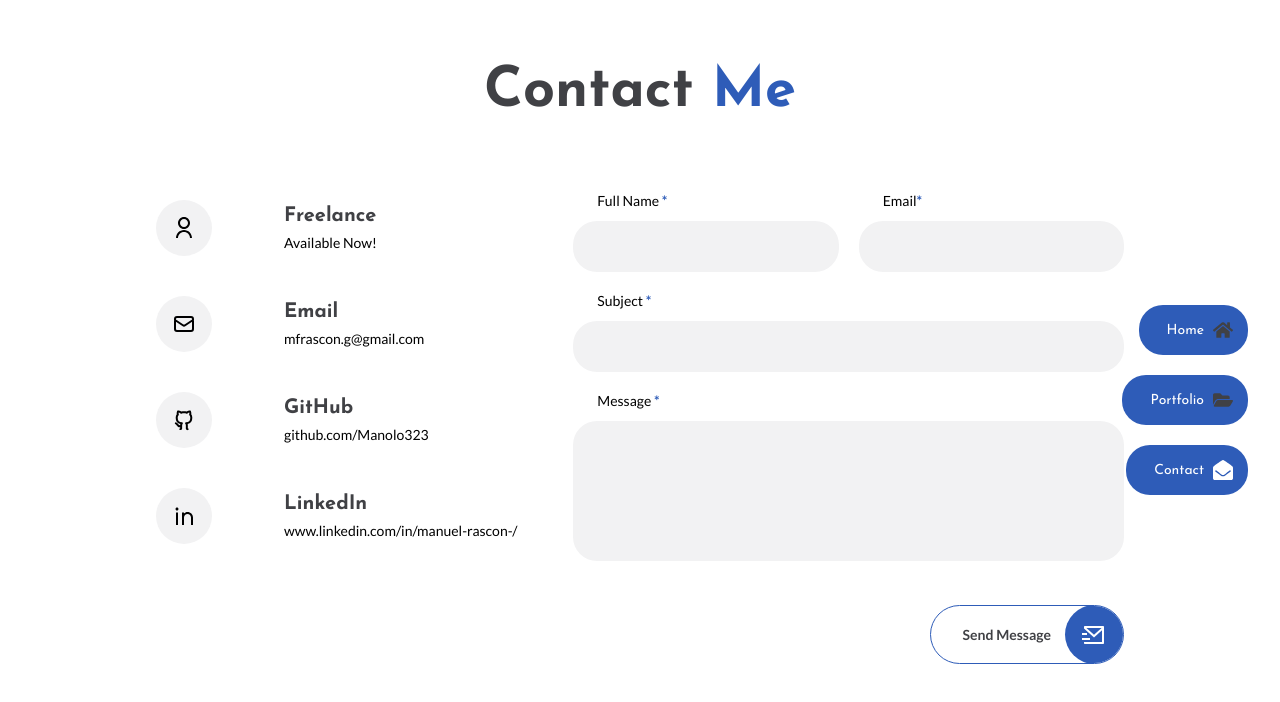
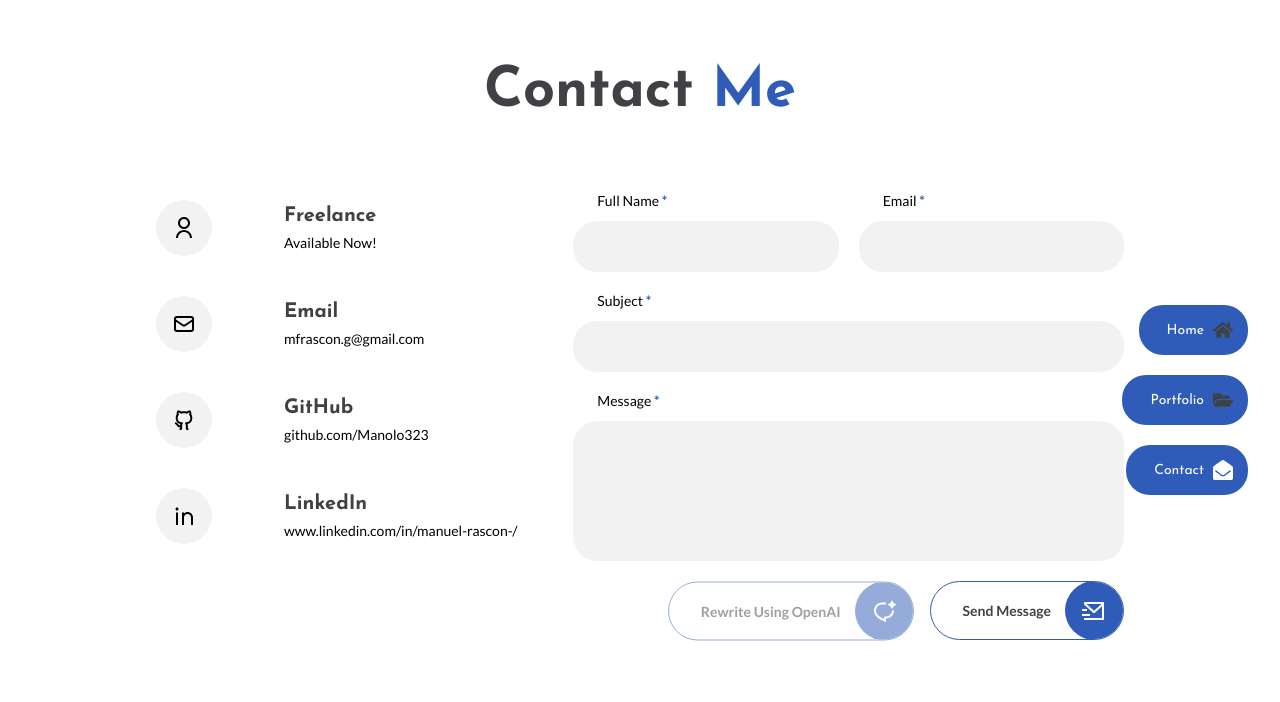
Before and after one commit to mfrascon/portfolio-website, a React (Vite) app: page /contact in a window 1280 px wide. Shown: the top 702 px of the page. Built offline with nearby package versions, Linux system fonts and the light colour scheme.

Commit message:
added openAI functionality

```diff
--- a/index.html
+++ b/index.html
@@ -3,7 +3,7 @@
   <head>
     <meta charset="UTF-8" />
     <meta name="viewport" content="width=device-width, initial-scale=1.0" />
-    <link rel="icon" type="image/png" href="/public/mr-logo.png" />
+    <link rel="icon" type="image/png" href="/mr-logo.png" />
     <title>Portfolio</title>
   </head>
   <body>
--- a/src/pages/contact/Contact.jsx
+++ b/src/pages/contact/Contact.jsx
@@ -1,4 +1,10 @@
-import { RiUserLine, RiGithubLine, RiLinkedinLine, RiMailSendLine } from 'react-icons/ri';
+import {
+  RiUserLine,
+  RiGithubLine,
+  RiLinkedinLine,
+  RiMailSendLine,
+  RiChatAiLine
+} from 'react-icons/ri';
 import { HiOutlineMail } from 'react-icons/hi';
 import { useState } from 'react';
 import emailjs from '@emailjs/browser';
@@ -14,18 +20,23 @@ const Contact = () => {
 
   const [feedbackMessage, setFeedbackMessage] = useState('');
   const [messageColor, setMessageColor] = useState('');
+  const [isLoading, setIsLoading] = useState(false);
+  const [textChanged, setTextChanged] = useState(false);
+  const [openAISubmissionCount, setOpenAISubmissionCount] = useState(0);
+  const MAX_OPENAI_SUBMISSIONS = 3;
+
 
   const handleChange = (e) => {
-    setFormData({ ...formData, [e.target.name]: e.target.value })
+    setFormData({ ...formData, [e.target.name]: e.target.value });
+    setTextChanged(false); // Reset animation when user types again
   };
 
   const sendEmail = (e) => {
     e.preventDefault();
 
-    if(!formData.name || !formData.email || !formData.subject || !formData.message) {
+    if (!formData.name || !formData.email || !formData.subject || !formData.message) {
       setMessageColor('color-red');
       setFeedbackMessage('Please fill out all fields');
-
       setTimeout(() => setFeedbackMessage(''), 3000);
       return;
     }
@@ -37,19 +48,55 @@ const Contact = () => {
         formData,
         'aQHKCKcVeauWgK605'
       )
-      .then(
-        () => {
+      .then(() => {
         setMessageColor('color-first');
         setFeedbackMessage('Message sent successfully!');
-
         setTimeout(() => setFeedbackMessage(''), 5000);
 
-          setFormData({name: '', email: '', subject: '', message: ''})
+        setFormData({ name: '', email: '', subject: '', message: '' });
+      })
+      .catch((error) => {
+        alert('Something went wrong...', error);
+      });
+  };
+
+const callOpenAI = async () => {
+  if (openAISubmissionCount >= MAX_OPENAI_SUBMISSIONS) {
+    setMessageColor('color-red');
+    setFeedbackMessage('You have reached the rewrite limit.');
+    setTimeout(() => setFeedbackMessage(''), 4000);
+    return;
+  }
+
+  setIsLoading(true);
+
+  try {
+    const res = await fetch('http://localhost:5000/api/openai/rewrite', {
+      method: 'POST',
+      headers: {
+        'Content-Type': 'application/json',
       },
-        (error) => {
-          alert('Something went wrong...', error);
-        },
-      );
+      body: JSON.stringify({ message: formData.message })
+    });
+
+    const data = await res.json();
+
+    if (res.ok && data.rewrittenMessage) {
+      setFormData({ ...formData, message: data.rewrittenMessage });
+      setOpenAISubmissionCount((prev) => prev + 1);
+      setTextChanged(true);
+    } else {
+      console.error('Rewrite error:', data.error);
+      setMessageColor('color-red');
+      setFeedbackMessage('Failed to contact OpenAI API');
+    }
+  } catch (error) {
+    console.error('Error:', error);
+    setMessageColor('color-red');
+    setFeedbackMessage('Server error. Please try again later.');
+  } finally {
+    setIsLoading(false);
+  }
 };
 
   return (
@@ -60,12 +107,10 @@ const Contact = () => {
 
       <div className='contact-container container grid'>
         <div className='contact-content grid'>
-
           <div className='contact-card'>
             <span className='contact-icon'>
               <RiUserLine />
             </span>
-
             <div>
               <h3 className='contact-title'>Freelance</h3>
               <p className='contact-data'>Available Now!</p>
@@ -76,7 +121,6 @@ const Contact = () => {
             <span className='contact-icon'>
               <HiOutlineMail />
             </span>
-
             <div>
               <h3 className='contact-title'>Email</h3>
               <p className='contact-data'>mfrascon.g@gmail.com</p>
@@ -87,7 +131,6 @@ const Contact = () => {
             <span className='contact-icon'>
               <RiGithubLine />
             </span>
-
             <div>
               <h3 className='contact-title'>GitHub</h3>
               <p className='contact-data'>github.com/Manolo323</p>
@@ -98,67 +141,88 @@ const Contact = () => {
             <span className='contact-icon'>
               <RiLinkedinLine />
             </span>
-
             <div>
               <h3 className='contact-title'>LinkedIn</h3>
               <p className='contact-data'>www.linkedin.com/in/manuel-rascon-/</p>
             </div>
           </div>
-
         </div>
 
         <form action='' className='contact-form grid' onSubmit={sendEmail}>
           <div className='contact-form-group grid'>
             <div className='contact-form-div'>
-              <label htmlFor='' className='contact-form-label'>
+              <label className='contact-form-label'>
                 Full Name <b>*</b>
               </label>
-
               <input
                 type='text'
                 name='name'
                 onChange={handleChange}
                 value={formData.name}
-                className='contact-form-input' />
+                className='contact-form-input'
+              />
             </div>
 
             <div className='contact-form-div'>
-              <label htmlFor='' className='contact-form-label'>
-                Email<b>*</b>
+              <label className='contact-form-label'>
+                Email <b>*</b>
               </label>
-
               <input
                 type='email'
                 name='email'
                 onChange={handleChange}
                 value={formData.email}
-                className='contact-form-input' />
+                className='contact-form-input'
+              />
             </div>
           </div>
 
           <div className='contact-form-div'>
-              <label htmlFor='' className='contact-form-label'>
+            <label className='contact-form-label'>
               Subject <b>*</b>
             </label>
-
             <input
               type='text'
               name='subject'
               onChange={handleChange}
               value={formData.subject}
-                className='contact-form-input' />
+              className='contact-form-input'
+            />
           </div>
 
           <div className='contact-form-div'>
-              <label htmlFor='' className='contact-form-label'>
+            <label className='contact-form-label'>
               Message <b>*</b>
             </label>
-
             <textarea
               name='message'
               onChange={handleChange}
               value={formData.message}
-                className='contact-form-input contact-form-area'></textarea>
+              className={`contact-form-input contact-form-area ${
+                textChanged ? 'text-changed' : ''
+              }`}
+            ></textarea>
+          </div>
+
+          <div className='button-group'>
+            <div className='openai-button'>
+              <button
+                type='button'
+                className='button fade-in-button'
+                disabled={!formData.message.trim() || openAISubmissionCount >= MAX_OPENAI_SUBMISSIONS}
+                onClick={callOpenAI}
+              >
+                {isLoading ? (
+                  <span className='spinner'></span>
+                ) : (
+                  <>
+                    Rewrite Using OpenAI
+                    <span className='button-icon'>
+                      <RiChatAiLine />
+                    </span>
+                  </>
+                )}
+              </button>
             </div>
 
             <div className='contact-button'>
@@ -169,6 +233,7 @@ const Contact = () => {
                 </span>
               </button>
             </div>
+          </div>
 
           {feedbackMessage && (
             <p className={`contact-message ${messageColor}`}>
@@ -178,7 +243,7 @@ const Contact = () => {
         </form>
       </div>
     </section>
-  )
-}
+  );
+};
 
 export default Contact;
--- a/src/pages/contact/contact.css
+++ b/src/pages/contact/contact.css
@@ -83,9 +83,30 @@
     height: 140px;
 }
 
-.contact-button {
-    justify-self: flex-end;
-    margin-top: 1.5rem;
+.button-group {
+  display: flex;
+  gap: 1rem; /* adds space between buttons */
+  flex-wrap: wrap;
+  justify-content: flex-end;
+}
+
+/* Button animation when enabled */
+.fade-in-button {
+  opacity: 0;
+  transform: translateY(0.5px);
+  transition: opacity 0.3s ease, transform 0.3s ease;
+}
+
+/* When the button becomes enabled */
+.fade-in-button:not(:disabled) {
+  opacity: 1;
+  transform: translateY(0);
+}
+
+/* Optional: disabled style */
+.button:disabled {
+  opacity: 0.5;
+  cursor: not-allowed;
 }
 
 .contact-message {
@@ -102,3 +123,36 @@
 .color-first {
     color: var(--first-color);
 }
+
+.spinner {
+  display: inline-block;
+  width: 1rem;
+  height: 1rem;
+  border: 2px solid #fff;
+  border-top: 2px solid transparent;
+  border-radius: 50%;
+  animation: spin 0.8s linear infinite;
+  vertical-align: middle;
+  margin-right: 0.5rem;
+}
+
+@keyframes spin {
+  to {
+    transform: rotate(360deg);
+  }
+}
+
+.text-changed {
+  animation: fadeInText 0.5s ease-in-out;
+}
+
+@keyframes fadeInText {
+  from {
+    background-color: #f4f4f4;
+    color: transparent;
+  }
+  to {
+    background-color: transparent;
+    color: inherit;
+  }
+}
```
Also changed, not shown: api/controllers/openaiController.js (added, +47 -0 lines), api/index.js (added, +15 -0 lines), api/openai.js (added, +44 -0 lines), package.json (+8 -0 lines), vercel.json (added), 2 other files (tests, documents, lock files or other folders). Lines whose indentation alone changed are shown as unchanged.
